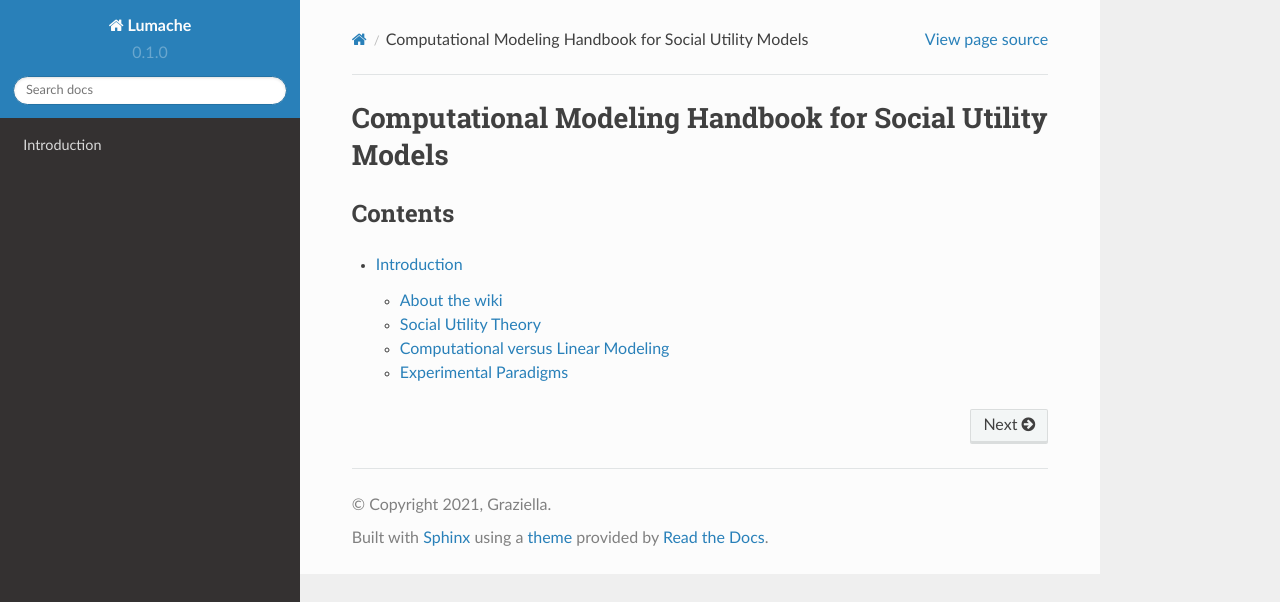
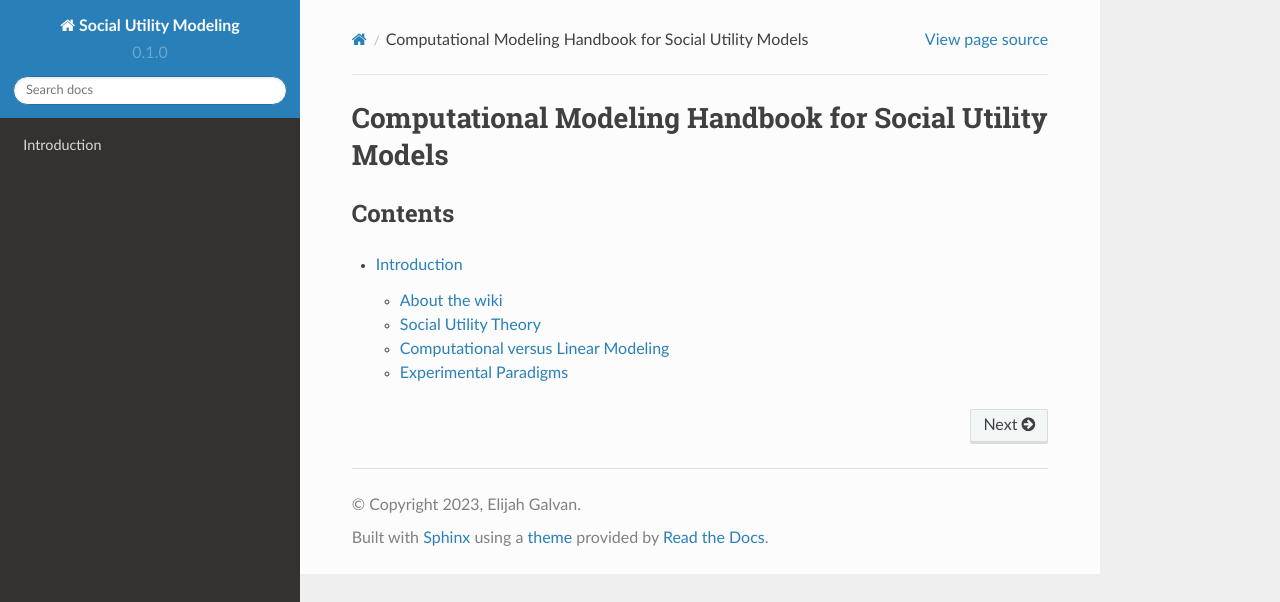
Before and after one commit to epgalvan/social-utility-modeling, a Sphinx documentation site: the page built from docs/source/index.rst, in a window 1280 px wide. Shown: the top 602 px of the page. Built offline with Sphinx 7.4.7 and the Read the Docs theme 2.0.0, drawn with Linux system fonts in a browser that asks for light colours; pages that are not in the unit, such as notebooks, are missing from menus.

Commit message:
Update conf.py

```diff
--- a/docs/source/conf.py
+++ b/docs/source/conf.py
@@ -2,9 +2,9 @@
 
 # -- Project information
 
-project = 'Lumache'
-copyright = '2021, Graziella'
-author = 'Graziella'
+project = 'Social Utility Modeling'
+copyright = '2023, Elijah Galvan'
+author = 'Elijah Galvan'
 
 release = '0.1'
 version = '0.1.0'
```
